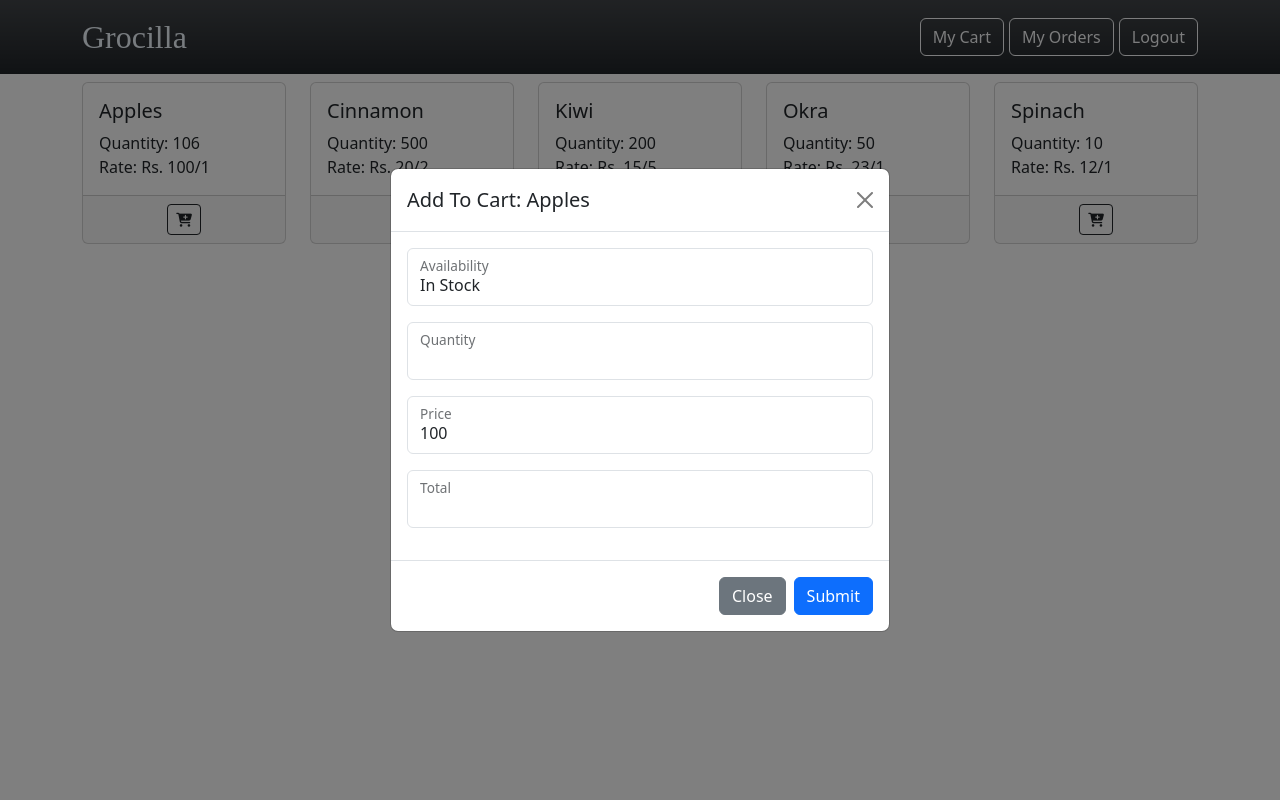
After one commit to phoenixerr/GroceryStore, a Flask app: template webapp/templates/search_page.html in a window 1280 px wide, after a click that opens the changed part. The commit adds this page. Run offline with Flask 3, Linux system fonts and the light colour scheme; the template is opened without the code that fills it: values that come from a table or form of the project are taken from there, others are empty; some web fonts are replaced.

Commit message:
Implemented search

```diff
--- /dev/null
+++ b/webapp/templates/search_page.html
@@ -0,0 +1,83 @@
+{% extends "user_base.html" %}
+{% block body %}
+
+
+<div class="container mb-4">
+
+    <div class="row row-cols-2 row-cols-md-3 row-cols-lg-5  g-4">
+        <!-- loop for products in specific category -->
+        {% for product in products %}
+        <div class="col">
+            <div class="card h-100">
+            <div class="card-body">
+                <h5 class="card-title">{{ product['pname'] }}</h5>
+                Quantity: {{ product['quantity'] }} <br>
+                Rate: Rs. {{ product['rateperunit'] }}/{{ product['unit'] }}
+            </div>
+            <div class="card-footer d-flex justify-content-center">
+                {% if product['quantity']>0 %}
+                <button class="btn btn-outline-dark btn-sm mx-2" type="button" data-bs-toggle="modal" data-bs-target="#{{ product['pid'] }}AddToCartModal"><i class="fa-solid fa-cart-plus"></i></button>
+                <!-- Modal -->
+                <div class="modal fade" id="{{ product['pid'] }}AddToCartModal">
+                    <div class="modal-dialog modal-dialog-centered">
+                        <div class="modal-content">
+                            <div class="modal-header">
+                                <h1 class="modal-title fs-5">Add To Cart: {{ product['pname'] }}</h1>
+                                <button type="button" class="btn-close" data-bs-dismiss="modal" aria-label="Close"></button>
+                            </div>
+                            <form method = "POST", action = "/create/bookings/{{ product['category_id'] }}/{{ product['pid'] }}">
+                                <div class="modal-body">
+                                    <div class="form-floating mb-3">
+                                        <input type="text" class="form-control" value='In Stock' id="Availability" readonly>
+                                        <label for="Availability">Availability</label>
+                                    </div>
+                                    <div class="form-floating mb-3">
+                                        <input type="number" class="form-control" id="{{ product['pid'] }}Quantity" name="Quantity" min="1" max="{{ product['quantity'] }}" oninput="calculateTotal()">
+                                        <label for="Quantity">Quantity</label>
+                                    </div>
+                                    <div class="form-floating mb-3">
+                                        <input type="number" class="form-control" value="{{ product['rateperunit'] }}" id="{{ product['pid'] }}Price" readonly>
+                                        <label for="Price">Price</label>
+                                    </div>
+                                    <div class="form-floating mb-3">
+                                        <input type="number" name="Total" class="form-control" value="document.getElementById('Quantity')*{{ product['rateperunit'] }}" id="{{ product['pid'] }}Total" readonly>
+                                        <label for="Total">Total</label>
+                                        <script>
+                                            function calculateTotal() {
+                                                // Get the quantity and price values from the form
+                                                const quantity = parseInt(document.getElementById('{{ product["pid"] }}Quantity').value);
+                                                const price = parseInt(document.getElementById('{{ product["pid"] }}Price').value);
+
+                                                // Calculate the total price
+                                                const totalPrice = quantity * price;
+
+                                                // Update the total price field in the form
+                                                document.getElementById('{{ product["pid"] }}Total').value = totalPrice;
+                                            }
+
+                                            // Calculate total initially on page load
+                                            calculateTotal();
+                                        </script>
+                                    </div>
+                                </div>
+                                <div class="modal-footer">
+                                    <button type="button" class="btn btn-secondary" data-bs-dismiss="modal">Close</button>
+                                    <button type="submit" class="btn btn-primary">Submit</button>
+                                </div>
+                            </form>
+                        </div>
+                    </div>
+                </div>
+                {% else %}
+                <button class="btn btn-outline-dark btn-sm mx-2 " type="button" disabled>Out Of Stock</button>
+                {% endif %}
+            </div>
+
+            </div>
+        </div>
+
+        {% endfor %}
+    </div>
+</div>
+
+{% endblock body %}
```
Also changed, not shown: webapp/templates/user_dashboard.html (+60 -0 lines), webapp/views.py (+18 -0 lines), instance/dbase.db, webapp/static/Images/graph.png.
